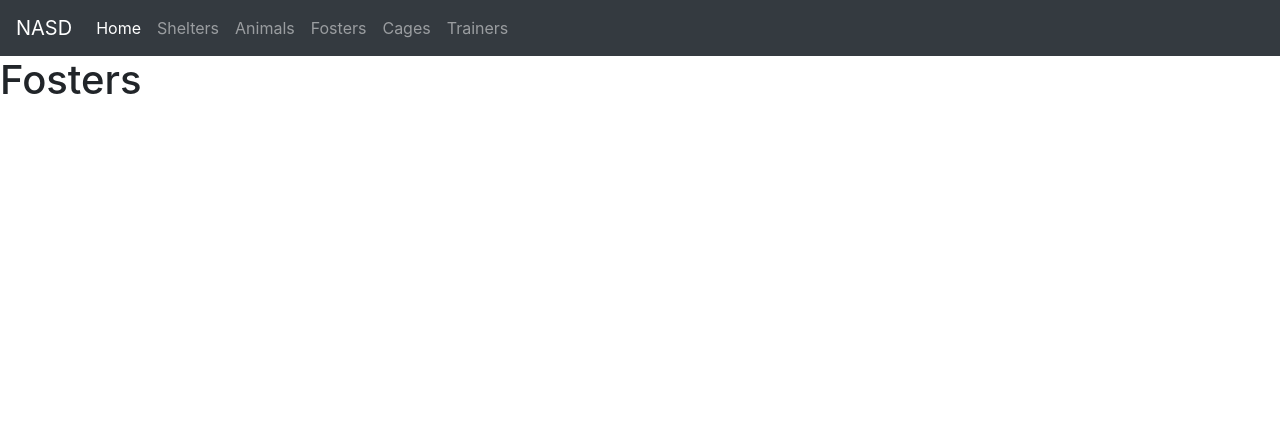
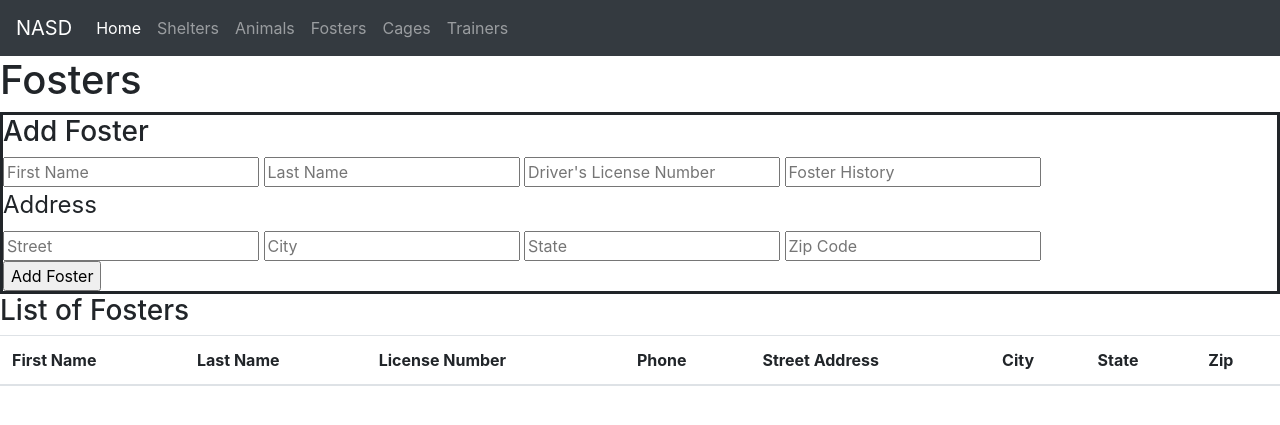
Before and after one commit to kevinlichang/national-animal-shelter-database, a Flask app: page /fosters/ in a window 1280 px wide. Shown: the top 425 px of the page. Run offline with Flask 2, Linux system fonts and the light colour scheme; lists and menus that the app fills with data are empty.

Commit message:
Update Cages, Fosters, and Trainers.

```diff
--- a/app/templates/fosters.html
+++ b/app/templates/fosters.html
@@ -1,4 +1,39 @@
 {% extends "layout.html" %}
 {% block content %}
 <h1>Fosters</h1>
+
+<form style="border: solid;">
+    <h3>Add Foster</h3>
+
+    <input type="text" name="first_name" placeholder="First Name">
+    <input type="text" name="last_name" placeholder="Last Name">
+    <input type="text" name="license_num" placeholder="Driver's License Number">
+    <input type="text" name="foster_history" placeholder="Foster History">
+    <fieldset>
+        <legend>Address</legend>
+        <input type="text" name="address-street" placeholder="Street">
+        <input type="text" name="address-city" placeholder="City">
+        <input type="text" name="address-state" placeholder="State">
+        <input type="text" name="address-zip" placeholder="Zip Code">
+    </fieldset>
+
+
+    <input type="submit" name="add foster" value="Add Foster" id="add-foster-submit">
+  </form>
+
+  <h3>List of Fosters</h3>
+  <table class="table">
+    <thead>
+      <tr>
+        <th scope="col">First Name</th>
+        <th scope="col">Last Name</th>
+        <th scope="col">License Number</th>
+        <th scope="col">Phone</th>
+        <th scope="col">Street Address</th>
+        <th scope="col">City</th>
+        <th scope="col">State</th>
+        <th scope="col">Zip</th>
+      </tr>
+    </thead>
+  </table>
 {% endblock content %}
```
Also changed, not shown: app/templates/cages.html (+23 -0 lines), app/templates/trainers.html (+21 -0 lines).
